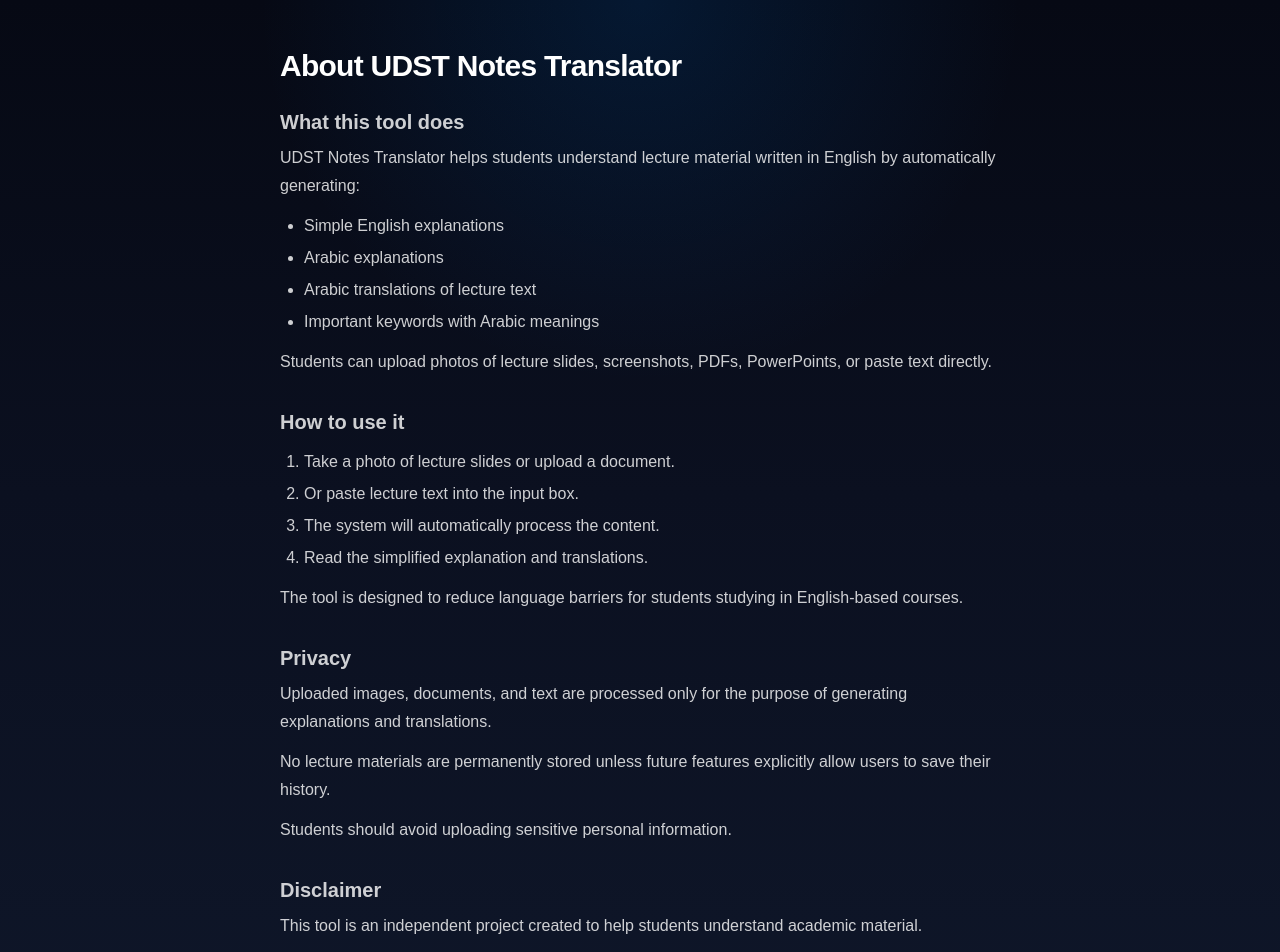
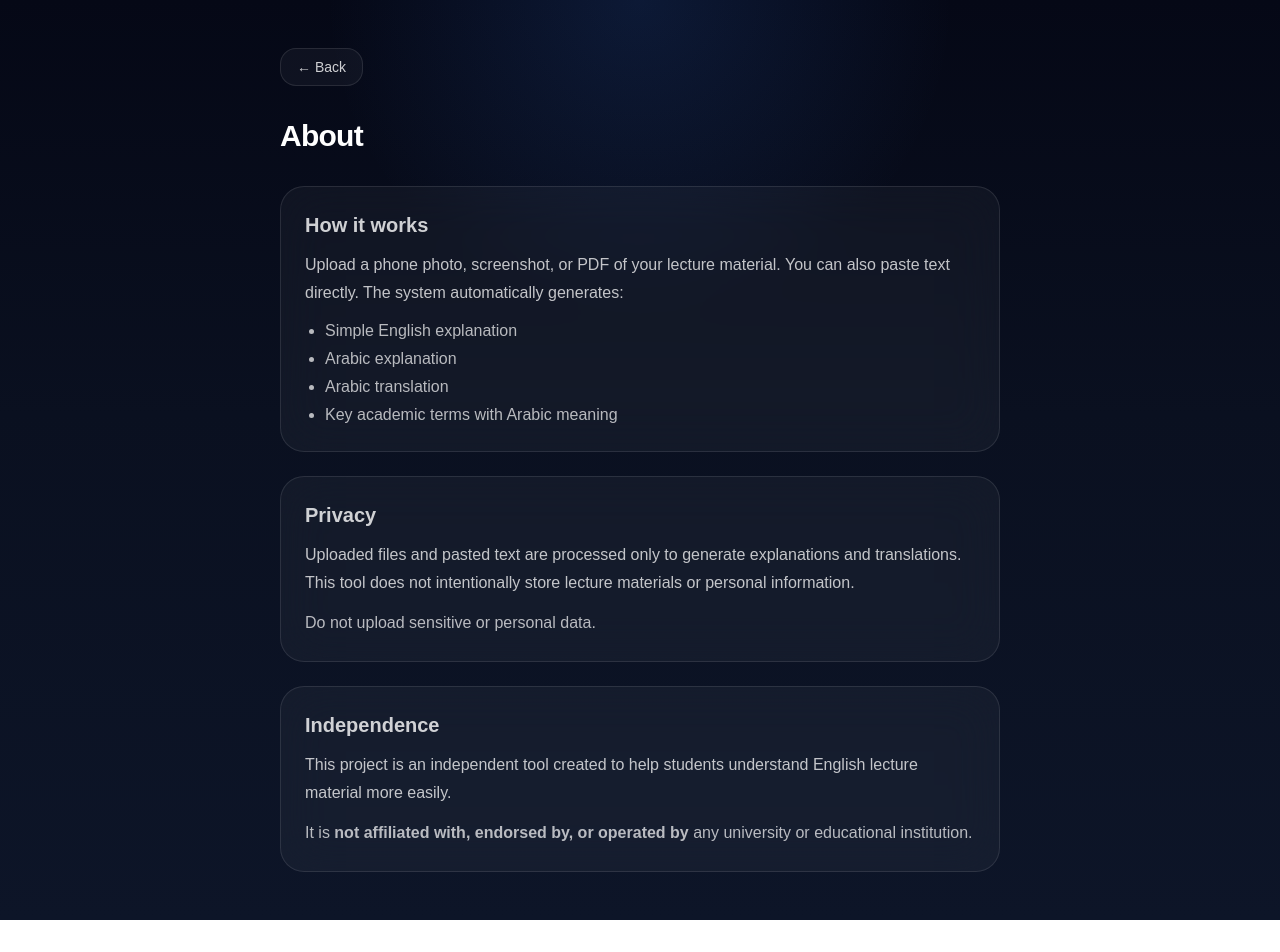
Before and after one commit to sallaxm/UDST-En-Ar-Translator, a Next.js app: page /about in a window 1280 px wide. Shown: the top 952 px of the page. After the commit the page ends 920 px from the top, so only its background shows below. Built offline with nearby package versions, Linux system fonts and the light colour scheme.

Commit message:
Fix PDF worker setup in explain API

```diff
--- a/app/about/page.tsx
+++ b/app/about/page.tsx
@@ -1,90 +1,65 @@
 export default function AboutPage() {
   return (
-    <div className="min-h-screen bg-[radial-gradient(circle_at_top,_rgba(0,94,184,0.18),_transparent_30%),linear-gradient(180deg,_#060914_0%,_#0b1020_45%,_#0f172a_100%)] text-white">
+    <div className="min-h-screen bg-[radial-gradient(circle_at_top,_rgba(59,130,246,0.14),_transparent_28%),linear-gradient(180deg,_#050816_0%,_#0a1020_45%,_#0d1528_100%)] text-white">
       <div className="mx-auto max-w-3xl px-6 py-12">
 
-        <h1 className="text-3xl font-semibold tracking-tight mb-6">
-          About UDST Notes Translator
+        <a
+          href="/"
+          className="mb-8 inline-flex rounded-2xl border border-white/10 bg-white/[0.04] px-4 py-2 text-sm text-white/80 transition hover:bg-white/[0.08]"
+        >
+          ← Back
+        </a>
+
+        <h1 className="mb-8 text-3xl font-semibold tracking-tight">
+          About
         </h1>
 
-        <div className="space-y-8 text-white/80 leading-7">
+        <div className="space-y-6 text-white/80">
 
-          <section>
-            <h2 className="text-xl font-semibold mb-2">What this tool does</h2>
-            <p>
-              UDST Notes Translator helps students understand lecture material
-              written in English by automatically generating:
+          <section className="rounded-3xl border border-white/10 bg-white/[0.04] p-6 backdrop-blur-xl">
+            <h2 className="mb-3 text-xl font-semibold">How it works</h2>
+            <p className="leading-7 text-white/75">
+              Upload a phone photo, screenshot, or PDF of your lecture material.
+              You can also paste text directly. The system automatically generates:
             </p>
 
-            <ul className="list-disc ml-6 mt-3 space-y-1">
-              <li>Simple English explanations</li>
-              <li>Arabic explanations</li>
-              <li>Arabic translations of lecture text</li>
-              <li>Important keywords with Arabic meanings</li>
+            <ul className="mt-3 list-disc space-y-1 pl-5 text-white/70">
+              <li>Simple English explanation</li>
+              <li>Arabic explanation</li>
+              <li>Arabic translation</li>
+              <li>Key academic terms with Arabic meaning</li>
             </ul>
+          </section>
 
-            <p className="mt-3">
-              Students can upload photos of lecture slides, screenshots,
-              PDFs, PowerPoints, or paste text directly.
+          <section className="rounded-3xl border border-white/10 bg-white/[0.04] p-6 backdrop-blur-xl">
+            <h2 className="mb-3 text-xl font-semibold">Privacy</h2>
+
+            <p className="leading-7 text-white/75">
+              Uploaded files and pasted text are processed only to generate
+              explanations and translations. This tool does not intentionally
+              store lecture materials or personal information.
+            </p>
+
+            <p className="mt-3 leading-7 text-white/70">
+              Do not upload sensitive or personal data.
             </p>
           </section>
 
-          <section>
-            <h2 className="text-xl font-semibold mb-2">How to use it</h2>
+          <section className="rounded-3xl border border-white/10 bg-white/[0.04] p-6 backdrop-blur-xl">
+            <h2 className="mb-3 text-xl font-semibold">Independence</h2>
 
-            <ol className="list-decimal ml-6 mt-3 space-y-1">
-              <li>Take a photo of lecture slides or upload a document.</li>
-              <li>Or paste lecture text into the input box.</li>
-              <li>The system will automatically process the content.</li>
-              <li>Read the simplified explanation and translations.</li>
-            </ol>
-
-            <p className="mt-3">
-              The tool is designed to reduce language barriers for students
-              studying in English-based courses.
-            </p>
-          </section>
-
-          <section>
-            <h2 className="text-xl font-semibold mb-2">Privacy</h2>
-
-            <p>
-              Uploaded images, documents, and text are processed only for the
-              purpose of generating explanations and translations.
+            <p className="leading-7 text-white/75">
+              This project is an independent tool created to help students
+              understand English lecture material more easily.
             </p>
 
-            <p className="mt-3">
-              No lecture materials are permanently stored unless future
-              features explicitly allow users to save their history.
-            </p>
-
-            <p className="mt-3">
-              Students should avoid uploading sensitive personal information.
-            </p>
-          </section>
-
-          <section>
-            <h2 className="text-xl font-semibold mb-2">Disclaimer</h2>
-
-            <p>
-              This tool is an independent project created to help students
-              understand academic material.
-            </p>
-
-            <p className="mt-3">
+            <p className="mt-3 leading-7 text-white/70">
               It is <strong>not affiliated with, endorsed by, or operated by</strong>{" "}
-              any university, including the{" "}
-              University of Doha for Science and Technology.
-            </p>
-
-            <p className="mt-3">
-              All university names are used only to describe the intended
-              audience of the tool.
+              any university or educational institution.
             </p>
           </section>
 
         </div>
-
       </div>
     </div>
   );
--- a/app/api/explain/route.ts
+++ b/app/api/explain/route.ts
@@ -1,5 +1,6 @@
 import { NextResponse } from "next/server";
 import OpenAI from "openai";
+import "pdf-parse/worker";
 import { PDFParse } from "pdf-parse";
 
 class ExplainApiError extends Error {
@@ -30,7 +31,6 @@
   return Buffer.from(arrayBuffer);
 }
 
-
 function isPdfFile(file: File): boolean {
   const fileName = file.name?.toLowerCase() ?? "";
   return file.type === "application/pdf" || fileName.endsWith(".pdf");
@@ -38,7 +38,7 @@
 
 async function extractTextFromPdf(file: File): Promise<string> {
   const buffer = await fileToBuffer(file);
-  const parser = new PDFParse({ data: buffer });
+  const parser = new PDFParse({ data: new Uint8Array(buffer) });
 
   try {
     const result = await parser.getText();
@@ -174,7 +174,7 @@
       body = (await req.json()) as { text?: unknown };
     } catch {
       throw new ExplainApiError(
-        "Invalid JSON body. Send JSON like { \"text\": \"...\" }.",
+        'Invalid JSON body. Send JSON like { "text": "..." }.',
         400
       );
     }
```
